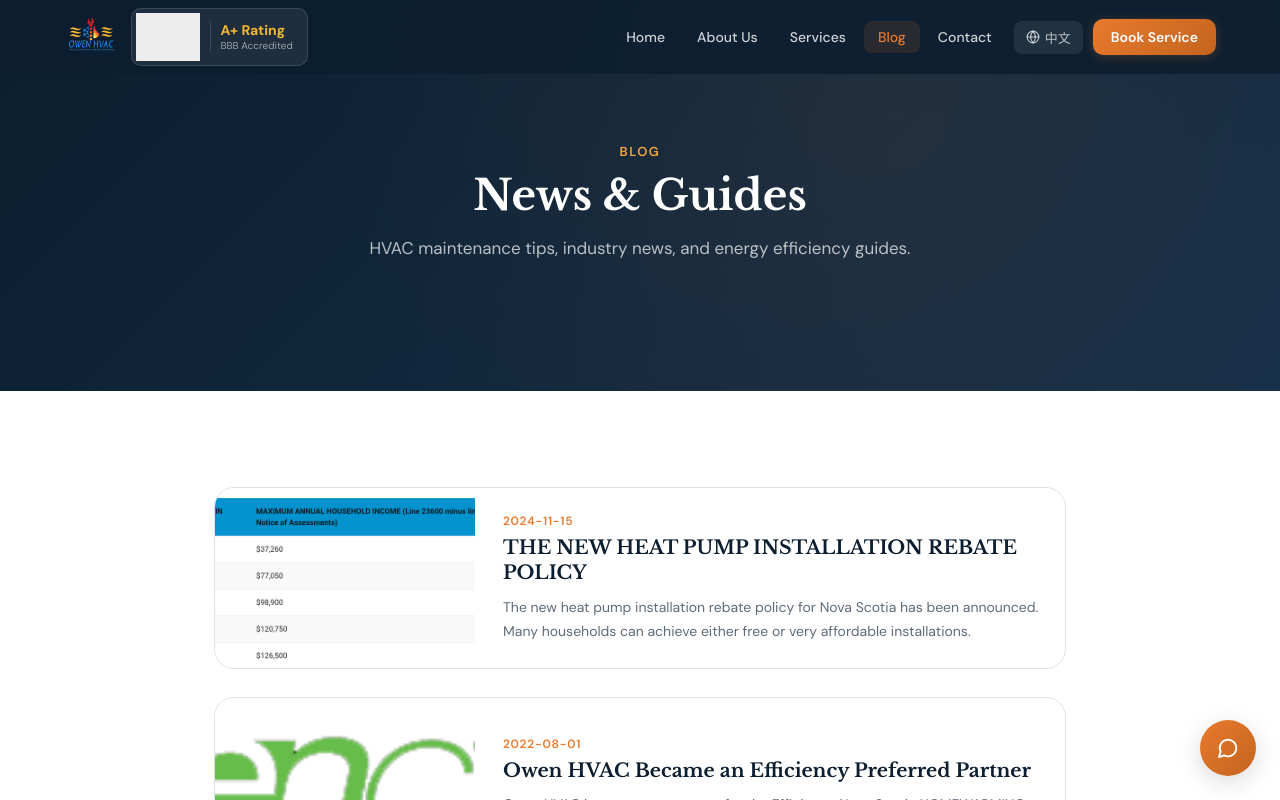
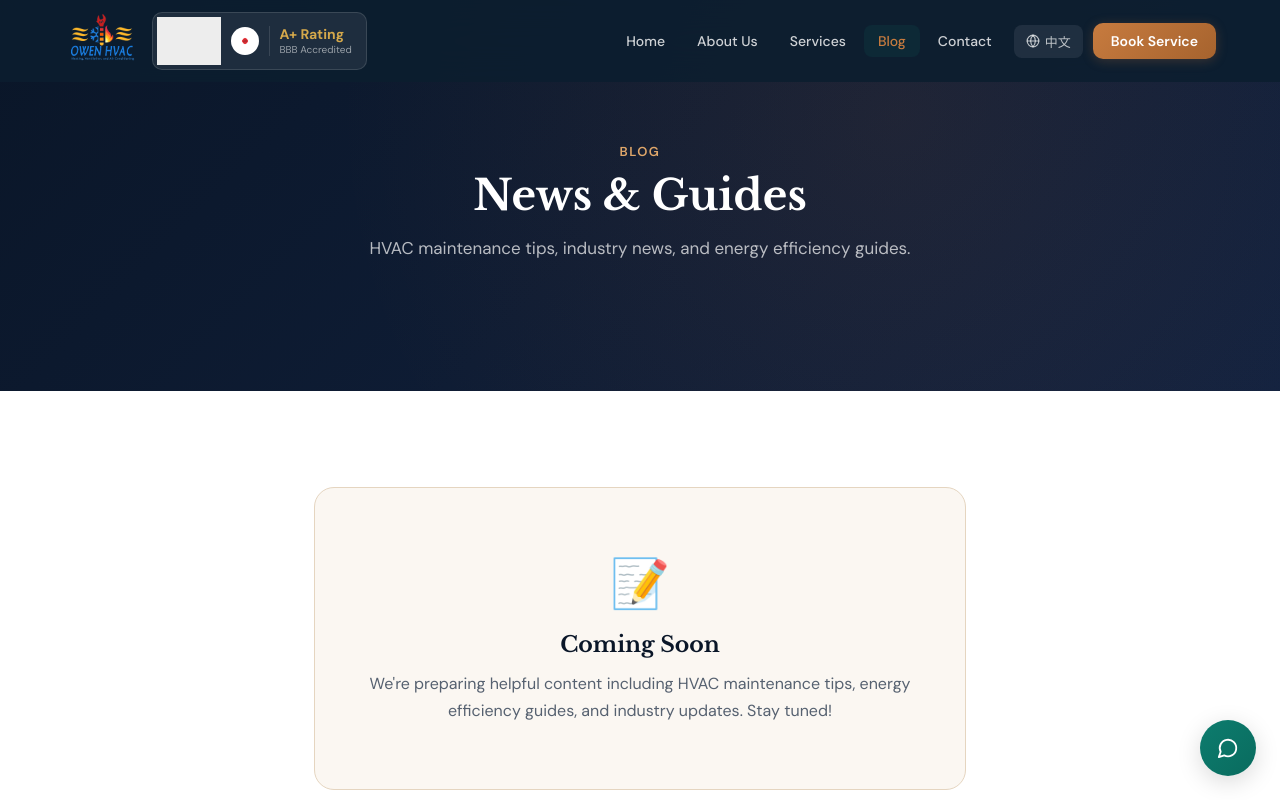
Before and after one commit to wangowen79-stack/owen-hvac-web-V2, a React (Vite) app in the folder frontend/: page /blog in a window 1280 px wide. Shown: the top 800 px of the page. Built offline with nearby package versions, Linux system fonts and the light colour scheme; grey boxes are pictures that could not be loaded.

Commit message:
New color scheme (teal+copper), bigger logo, partner3 with BBB, clear blog, remove partner3 from partners

```diff
--- a/frontend/src/components/ChatWidget.jsx
+++ b/frontend/src/components/ChatWidget.jsx
@@ -137,7 +137,7 @@ export default function ChatWidget() {
       <button onClick={() => setOpen(!open)} style={{
         position: 'fixed', bottom: 24, right: 24, width: 56, height: 56,
         borderRadius: '50%', border: 'none',
-        background: open ? 'var(--gray-600)' : 'linear-gradient(135deg, var(--orange), var(--orange-dark))',
+        background: open ? 'var(--gray-600)' : 'linear-gradient(135deg, var(--teal), var(--teal-dark))',
         color: 'white', display: 'flex', alignItems: 'center', justifyContent: 'center',
         boxShadow: '0 6px 24px rgba(0,0,0,0.15)',
         zIndex: 10000, transition: 'all 0.3s ease',
--- a/frontend/src/components/Footer.jsx
+++ b/frontend/src/components/Footer.jsx
@@ -21,7 +21,7 @@ export default function Footer() {
       <div style={{ maxWidth: 1200, margin: '0 auto' }}>
         <div style={{ display: 'grid', gridTemplateColumns: 'repeat(auto-fit, minmax(200px, 1fr))', gap: 36, marginBottom: 40 }}>
           <div>
-            <img src={IMG.logo} alt="Owen HVAC" style={{ height: 44, marginBottom: 18 }} />
+            <img src={IMG.logo} alt="Owen HVAC" style={{ height: 56, marginBottom: 18 }} />
             <p style={{ fontSize: 14, lineHeight: 1.7, maxWidth: 260 }}>{t('footer.desc')}</p>
             <div style={{ display: 'flex', gap: 10, marginTop: 16 }}>
               <a href="https://facebook.com/owenhvac" target="_blank" rel="noopener noreferrer" style={{
@@ -66,13 +66,13 @@ export default function Footer() {
           <div>
             <h4 style={{ color: 'white', fontSize: 14, fontWeight: 600, marginBottom: 14, fontFamily: 'var(--font-display)' }}>{t('footer.partners')}</h4>
             <div style={{ display: 'flex', gap: 14, flexWrap: 'wrap', alignItems: 'center' }}>
-              {[IMG.partner1, IMG.partner2, IMG.partner3].map((p, i) => (
+              {[IMG.partner1, IMG.partner2].map((p, i) => (
                 <img key={i} src={p} alt="Partner" style={{ height: 36, opacity: 0.6, filter: 'brightness(1.3)' }} />
               ))}
             </div>
-            <a href="https://www.bbb.org/ca/ns/bedford/profile/heating-and-air-conditioning/owen-hvac-corp-0087-90330?utm_campaign=bbb_seal&utm_content=Owen%20HVAC%20Corp&utm_medium=website&utm_source=seal_click_90330" target="_blank" rel="noopener noreferrer" style={{ display: 'block', marginTop: 20, textAlign: 'center', padding: '16px', borderRadius: 10, background: 'rgba(255,255,255,0.04)', border: '1px solid rgba(255,255,255,0.06)' }}>
-              <img src="https://m.bbb.org/terminuscontent/dist/img/dynamic-seal/ab-seal-horizontal-can-blue.svg?tx=w_360" alt="BBB A+ Rating" style={{ width: 150, margin: '0 auto', filter: 'brightness(1.4)' }} />
-              <div style={{ fontSize: 11, color: 'rgba(255,255,255,0.4)', marginTop: 6 }}>BBB Accredited — A+ Rating</div>
+            <a href="https://www.bbb.org/ca/ns/bedford/profile/heating-and-air-conditioning/owen-hvac-corp-0087-90330?utm_campaign=bbb_seal&utm_content=Owen%20HVAC%20Corp&utm_medium=website&utm_source=seal_click_90330" target="_blank" rel="noopener noreferrer" style={{ display: 'flex', alignItems: 'center', justifyContent: 'center', gap: 12, marginTop: 20, padding: '14px 16px', borderRadius: 10, background: 'rgba(255,255,255,0.04)', border: '1px solid rgba(255,255,255,0.06)' }}>
+              <img src="https://m.bbb.org/terminuscontent/dist/img/dynamic-seal/ab-seal-horizontal-can-blue.svg?tx=w_360" alt="BBB A+ Rating" style={{ width: 120, filter: 'brightness(1.4)' }} />
+              <img src={IMG.partner3} alt="Certified" style={{ width: 32, height: 32, borderRadius: '50%', objectFit: 'contain', background: 'white', padding: 2 }} />
             </a>
           </div>
         </div>
--- a/frontend/src/components/Navbar.jsx
+++ b/frontend/src/components/Navbar.jsx
@@ -33,11 +33,11 @@ export default function Navbar() {
       <div style={{
         maxWidth: 1200, margin: '0 auto', padding: '0 24px',
         display: 'flex', alignItems: 'center', justifyContent: 'space-between',
-        height: scrolled ? 62 : 74, transition: 'height 0.3s ease',
+        height: scrolled ? 68 : 82, transition: 'height 0.3s ease',
       }}>
         <div style={{ display: 'flex', alignItems: 'center', gap: 14 }}>
           <Link to="/" style={{ display: 'flex', alignItems: 'center' }} onClick={() => setMobileOpen(false)}>
-            <img src={IMG.logo} alt="Owen HVAC" style={{ height: 40, filter: 'brightness(1.1)' }} />
+            <img src={IMG.logo} alt="Owen HVAC" style={{ height: 56, filter: 'brightness(1.1)' }} />
           </Link>
           <a href="https://www.bbb.org/ca/ns/bedford/profile/heating-and-air-conditioning/owen-hvac-corp-0087-90330?utm_campaign=bbb_seal&utm_content=Owen%20HVAC%20Corp&utm_medium=website&utm_source=seal_click_90330" target="_blank" rel="noopener noreferrer" style={{
             display: 'flex', alignItems: 'center', gap: 10,
@@ -49,8 +49,9 @@ export default function Navbar() {
             onMouseLeave={e => e.currentTarget.style.background = 'rgba(255,255,255,0.08)'}
           >
             <img src="https://m.bbb.org/terminuscontent/dist/img/dynamic-seal/ab-seal-horizontal-can-blue.svg?tx=w_360" alt="Owen HVAC Corp BBB accredited business profile" style={{ width: 64, filter: 'brightness(1.5)' }} />
+            <img src={IMG.partner3} alt="Certified Partner" style={{ width: 28, height: 28, borderRadius: '50%', objectFit: 'contain', background: 'white', padding: 2 }} />
             <div style={{ borderLeft: '1px solid rgba(255,255,255,0.12)', paddingLeft: 10 }}>
-              <div style={{ fontSize: 14, fontWeight: 700, color: '#F5B731', lineHeight: 1.15 }}>A+ Rating</div>
+              <div style={{ fontSize: 14, fontWeight: 700, color: 'var(--gold)', lineHeight: 1.15 }}>A+ Rating</div>
               <div style={{ fontSize: 10, color: 'rgba(255,255,255,0.55)', whiteSpace: 'nowrap' }}>BBB Accredited</div>
             </div>
           </a>
@@ -59,7 +60,7 @@ export default function Navbar() {
         <div style={{ display: 'flex', alignItems: 'center', gap: 4 }} className="desktop-nav">
           {navLinks.map(l => (
             <Link key={l.key} to={l.path} style={{
-              background: isActive(l.path) ? 'rgba(232,122,46,0.12)' : 'transparent',
+              background: isActive(l.path) ? 'rgba(13,124,110,0.12)' : 'transparent',
               border: 'none', color: isActive(l.path) ? 'var(--orange)' : 'rgba(255,255,255,0.8)',
               padding: '7px 14px', borderRadius: 8, fontSize: 14, fontWeight: 500,
               transition: 'all 0.2s',
@@ -76,10 +77,10 @@ export default function Navbar() {
           </button>
 
           <Link to="/contact" style={{
-            background: 'linear-gradient(135deg, var(--orange), var(--orange-dark))',
+            background: 'linear-gradient(135deg, var(--copper), var(--copper-dark))',
             border: 'none', color: 'white', padding: '9px 18px', borderRadius: 10,
             fontSize: 14, fontWeight: 600, marginLeft: 6,
-            boxShadow: '0 2px 12px rgba(232,122,46,0.25)',
+            boxShadow: '0 2px 12px rgba(199,123,63,0.25)',
           }}>{t('nav.bookService')}</Link>
         </div>
 
@@ -98,7 +99,7 @@ export default function Navbar() {
         }}>
           {navLinks.map(l => (
             <Link key={l.key} to={l.path} onClick={() => setMobileOpen(false)} style={{
-              background: isActive(l.path) ? 'rgba(232,122,46,0.1)' : 'transparent',
+              background: isActive(l.path) ? 'rgba(13,124,110,0.1)' : 'transparent',
               color: isActive(l.path) ? 'var(--orange)' : 'rgba(255,255,255,0.85)',
               padding: '12px 16px', borderRadius: 8, fontSize: 15, fontWeight: 500, display: 'block',
             }}>{t(`nav.${l.key}`)}</Link>
--- a/frontend/src/components/ui.jsx
+++ b/frontend/src/components/ui.jsx
@@ -38,7 +38,7 @@ export function CTA({ label, to, onClick, variant = 'primary', icon }) {
   const style = {
     display: 'inline-flex', alignItems: 'center', gap: 8,
     background: variant === 'primary'
-      ? 'linear-gradient(135deg, var(--orange), var(--orange-dark))'
+      ? 'linear-gradient(135deg, var(--copper), var(--copper-dark))'
       : variant === 'outline'
       ? 'transparent'
       : 'linear-gradient(135deg, var(--blue), #1A5CA0)',
--- a/frontend/src/index.css
+++ b/frontend/src/index.css
@@ -1,31 +1,38 @@
 :root {
-  --navy: #0C1E2F;
-  --navy-light: #15304A;
-  --navy-mid: #1A3A5C;
+  --navy: #0A1628;
+  --navy-light: #122240;
+  --navy-mid: #1B3055;
+  --teal: #0D7C6E;
+  --teal-light: #12A594;
+  --teal-dark: #096B5E;
   --blue: #2670B8;
   --blue-light: #4A9AE0;
-  --sky: #E6F0FA;
-  --sky-deep: #D0E3F5;
-  --orange: #E87A2E;
-  --orange-light: #F4A63D;
-  --orange-dark: #C4641E;
-  --amber: #F5B731;
+  --sky: #E4F4F2;
+  --sky-deep: #C8E8E4;
+  --copper: #C77B3F;
+  --copper-light: #E0A76A;
+  --copper-dark: #A6632E;
+  --gold: #D4A84B;
   --white: #FFFFFF;
-  --warm-50: #FDF8F3;
-  --warm-100: #F7EDE2;
-  --warm-200: #ECD9C6;
-  --gray-50: #F7F8F9;
-  --gray-100: #EEF0F2;
-  --gray-200: #DEE2E6;
-  --gray-300: #C5CBD2;
-  --gray-400: #8B95A1;
-  --gray-500: #5F6B7A;
-  --gray-600: #3D4C5E;
-  --gray-700: #2A3748;
-  --gray-800: #1A2636;
+  --warm-50: #FBF7F2;
+  --warm-100: #F3EBE0;
+  --warm-200: #E5D5C0;
+  --gray-50: #F5F6F8;
+  --gray-100: #EAECF0;
+  --gray-200: #D5D9E0;
+  --gray-300: #B8BFC9;
+  --gray-400: #838D9C;
+  --gray-500: #566170;
+  --gray-600: #3A4758;
+  --gray-700: #263242;
+  --gray-800: #16202E;
   --green: #1B9E6C;
   --green-light: #E6F7F0;
   --red: #D94040;
+  --orange: #C77B3F;
+  --orange-light: #E0A76A;
+  --orange-dark: #A6632E;
+  --amber: #D4A84B;
   --font-display: 'Libre Baskerville', Georgia, serif;
   --font-body: 'DM Sans', -apple-system, BlinkMacSystemFont, sans-serif;
   --max-w: 1200px;
--- a/frontend/src/pages/BlogPage.jsx
+++ b/frontend/src/pages/BlogPage.jsx
@@ -1,27 +1,5 @@
 import { PageHero } from '../components/ui';
 import { useI18n } from '../i18n';
-import IMG from '../images';
-
-const posts = [
-  {
-    slug: 'heat-pump-rebate-policy',
-    title: 'THE NEW HEAT PUMP INSTALLATION REBATE POLICY',
-    titleZh: '新斯科舍省热泵安装补贴政策解读',
-    image: IMG.newsRebate,
-    summary: 'The new heat pump installation rebate policy for Nova Scotia has been announced. Many households can achieve either free or very affordable installations.',
-    summaryZh: '新斯科舍省最新热泵安装补贴政策已公布，许多家庭可以实现免费或非常优惠的安装。',
-    date: '2024-11-15',
-  },
-  {
-    slug: 'efficiency-preferred-partner',
-    title: 'Owen HVAC Became an Efficiency Preferred Partner',
-    titleZh: 'Owen HVAC 成为 Efficiency NS 优选合作伙伴',
-    image: IMG.newsEfficiency,
-    summary: 'Owen HVAC became a contractor for the Efficiency Nova Scotia HOMEWARMING program, demonstrating our commitment to energy-efficient solutions.',
-    summaryZh: 'Owen HVAC 成为 Efficiency Nova Scotia HOMEWARMING 项目的合作承包商。',
-    date: '2022-08-01',
-  },
-];
 
 export default function BlogPage() {
   const { lang } = useI18n();
@@ -31,34 +9,19 @@ export default function BlogPage() {
       <PageHero overline="Blog" title={lang === 'zh' ? '资讯与指南' : 'News & Guides'} subtitle={lang === 'zh' ? '暖通维护技巧、行业资讯和能效指南。' : 'HVAC maintenance tips, industry news, and energy efficiency guides.'} />
 
       <section className="section">
-        <div className="container" style={{ maxWidth: 900 }}>
-          <div style={{ display: 'flex', flexDirection: 'column', gap: 28 }}>
-            {posts.map((p, i) => (
-              <div key={i} style={{
-                display: 'grid', gridTemplateColumns: '260px 1fr', gap: 28, alignItems: 'center',
-                background: 'white', borderRadius: 'var(--radius-lg)', overflow: 'hidden',
-                border: '1px solid var(--gray-200)', transition: 'all 0.3s',
-              }} className="grid-2"
-                onMouseEnter={e => e.currentTarget.style.boxShadow = '0 12px 32px rgba(0,0,0,0.06)'}
-                onMouseLeave={e => e.currentTarget.style.boxShadow = 'none'}
-              >
-                <img src={p.image} alt={p.title} style={{ width: '100%', height: 180, objectFit: 'cover' }} />
-                <div style={{ padding: '20px 24px 20px 0' }}>
-                  <div style={{ fontSize: 12, color: 'var(--orange)', fontWeight: 600, textTransform: 'uppercase', letterSpacing: '0.06em', marginBottom: 6 }}>{p.date}</div>
-                  <h3 style={{ fontFamily: 'var(--font-display)', fontSize: 19, fontWeight: 700, color: 'var(--navy)', marginBottom: 10, lineHeight: 1.35 }}>
-                    {lang === 'zh' ? p.titleZh : p.title}
-                  </h3>
-                  <p style={{ fontSize: 14, lineHeight: 1.7, color: 'var(--gray-500)' }}>
-                    {lang === 'zh' ? p.summaryZh : p.summary}
-                  </p>
-                </div>
-              </div>
-            ))}
-          </div>
-
-          <div style={{ textAlign: 'center', marginTop: 48, padding: '36px 24px', background: 'var(--warm-50)', borderRadius: 'var(--radius-lg)', border: '1px solid var(--warm-200)' }}>
-            <p style={{ fontSize: 15, color: 'var(--gray-500)' }}>
-              {lang === 'zh' ? '更多维护技巧和行业资讯即将发布，敬请关注！' : 'More maintenance tips and guides coming soon. Stay tuned!'}
+        <div className="container" style={{ maxWidth: 700, textAlign: 'center' }}>
+          <div style={{
+            padding: '64px 32px', borderRadius: 'var(--radius-lg)',
+            background: 'var(--warm-50)', border: '1px solid var(--warm-200)',
+          }}>
+            <div style={{ fontSize: 48, marginBottom: 16 }}>📝</div>
+            <h3 style={{ fontFamily: 'var(--font-display)', fontSize: 22, fontWeight: 700, color: 'var(--navy)', marginBottom: 12 }}>
+              {lang === 'zh' ? '精彩内容即将发布' : 'Coming Soon'}
+            </h3>
+            <p style={{ fontSize: 16, color: 'var(--gray-500)', lineHeight: 1.7 }}>
+              {lang === 'zh'
+                ? '我们正在准备暖通维护技巧、行业资讯和能效指南等实用内容，敬请关注！'
+                : "We're preparing helpful content including HVAC maintenance tips, energy efficiency guides, and industry updates. Stay tuned!"}
             </p>
           </div>
         </div>
--- a/frontend/src/pages/ContactPage.jsx
+++ b/frontend/src/pages/ContactPage.jsx
@@ -80,7 +80,7 @@ export default function ContactPage() {
                   <label style={{ fontSize: 13, fontWeight: 500, color: 'var(--gray-700)', marginBottom: 5, display: 'block' }}>{t('contact.message')} *</label>
                   <textarea style={{ ...inputStyle, minHeight: 110, resize: 'vertical' }} value={form.message} onChange={update('message')} onFocus={e => e.target.style.borderColor = 'var(--orange)'} onBlur={e => e.target.style.borderColor = 'var(--gray-200)'} />
                 </div>
-                <button onClick={handleSubmit} style={{ background: 'linear-gradient(135deg, var(--orange), var(--orange-dark))', border: 'none', color: 'white', padding: '15px', borderRadius: 'var(--radius)', fontSize: 16, fontWeight: 600, boxShadow: '0 4px 16px rgba(232,122,46,0.25)', transition: 'all 0.2s' }}>{t('contact.submit')}</button>
+                <button onClick={handleSubmit} style={{ background: 'linear-gradient(135deg, var(--copper), var(--copper-dark))', border: 'none', color: 'white', padding: '15px', borderRadius: 'var(--radius)', fontSize: 16, fontWeight: 600, boxShadow: '0 4px 16px rgba(199,123,63,0.25)', transition: 'all 0.2s' }}>{t('contact.submit')}</button>
               </div>
             )}
           </div>
--- a/frontend/src/pages/HomePage.jsx
+++ b/frontend/src/pages/HomePage.jsx
@@ -15,16 +15,16 @@ export default function HomePage() {
       {/* ── HERO ── */}
       <section style={{
         minHeight: '100vh', display: 'flex', alignItems: 'center',
-        background: 'linear-gradient(145deg, var(--navy) 0%, var(--navy-light) 40%, var(--navy-mid) 100%)',
+        background: 'linear-gradient(145deg, #0A1628 0%, #0E1F3A 35%, #132A4D 70%, #1B3055 100%)',
         position: 'relative', overflow: 'hidden', paddingTop: 80,
       }}>
-        <div style={{ position: 'absolute', inset: 0, backgroundImage: 'radial-gradient(circle at 75% 25%, rgba(232,122,46,0.1) 0%, transparent 55%), radial-gradient(circle at 20% 80%, rgba(38,112,184,0.08) 0%, transparent 50%)' }} />
+        <div style={{ position: 'absolute', inset: 0, backgroundImage: 'radial-gradient(circle at 75% 25%, rgba(13,124,110,0.12) 0%, transparent 55%), radial-gradient(circle at 20% 80%, rgba(199,123,63,0.08) 0%, transparent 50%)' }} />
         <div style={{ position: 'absolute', top: '12%', right: '6%', width: 280, height: 280, borderRadius: '50%', border: '1px solid rgba(255,255,255,0.03)', animation: 'float 7s ease-in-out infinite' }} />
 
         <div className="container" style={{ position: 'relative', width: '100%', padding: '60px 24px' }}>
           <div className="grid-2">
             <div>
-              <div style={{ display: 'inline-flex', alignItems: 'center', gap: 8, background: 'rgba(232,122,46,0.1)', padding: '8px 16px', borderRadius: 30, marginBottom: 24, border: '1px solid rgba(232,122,46,0.18)', animation: 'fadeUp 0.6s ease both' }}>
+              <div style={{ display: 'inline-flex', alignItems: 'center', gap: 8, background: 'rgba(13,124,110,0.12)', padding: '8px 16px', borderRadius: 30, marginBottom: 24, border: '1px solid rgba(13,124,110,0.18)', animation: 'fadeUp 0.6s ease both' }}>
                 <Shield size={15} color="var(--orange)" />
                 <span style={{ fontSize: 13, fontWeight: 500, color: 'var(--orange-light)', letterSpacing: '0.03em' }}>{t('hero.badge')}</span>
               </div>
@@ -136,7 +136,7 @@ export default function HomePage() {
       <section style={{ padding: '44px 24px', background: 'var(--gray-50)', borderTop: '1px solid var(--gray-200)', borderBottom: '1px solid var(--gray-200)' }}>
         <div style={{ maxWidth: 800, margin: '0 auto', display: 'flex', alignItems: 'center', justifyContent: 'center', gap: 44, flexWrap: 'wrap' }}>
           <span style={{ fontSize: 13, fontWeight: 500, color: 'var(--gray-400)' }}>Trusted Partners</span>
-          {[IMG.partner1, IMG.partner2, IMG.partner3].map((p, i) => (
+          {[IMG.partner1, IMG.partner2].map((p, i) => (
             <img key={i} src={p} alt="Partner" style={{ height: 44, opacity: 0.45, filter: 'grayscale(100%)', transition: 'all 0.3s' }}
               onMouseEnter={e => { e.target.style.opacity = 1; e.target.style.filter = 'grayscale(0)'; }}
               onMouseLeave={e => { e.target.style.opacity = 0.45; e.target.style.filter = 'grayscale(100%)'; }}
```
